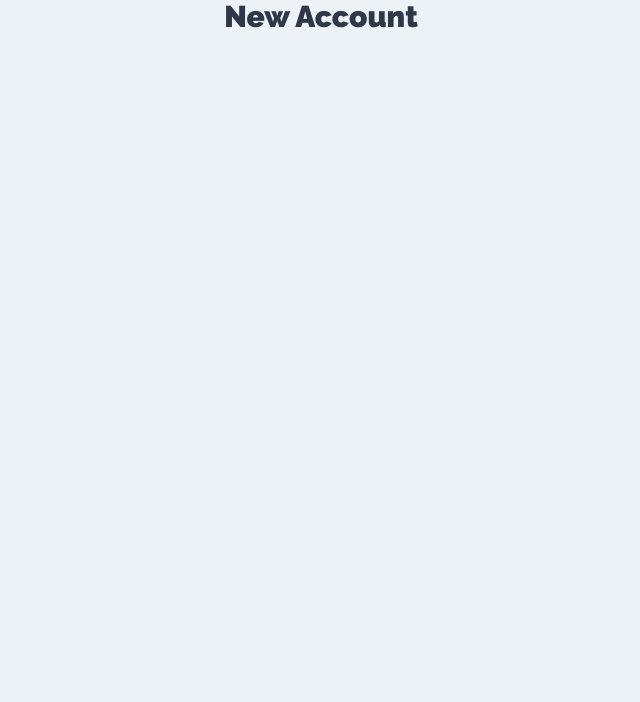
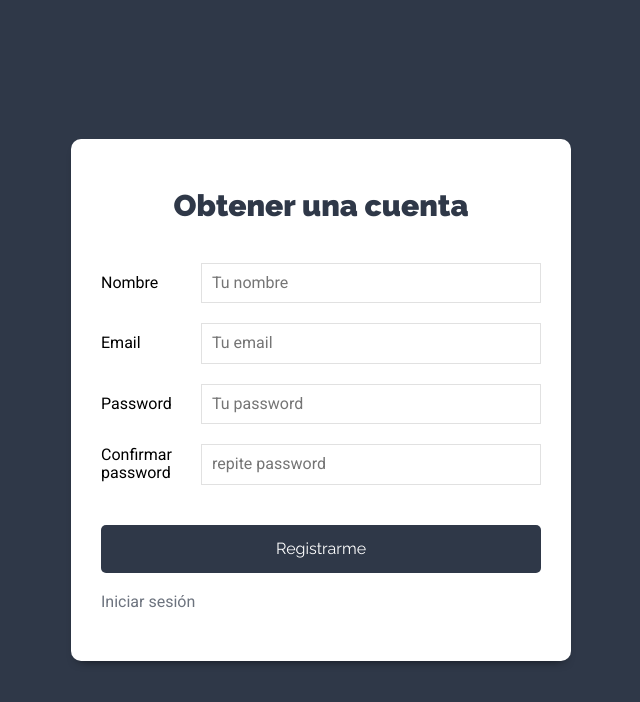
Before and after one commit to devLeonMat/React-P12-ProjectManager, a React (Create React App) app: page /new-account in a window 1280 px wide. Shown: the top 702 px of the page, without its empty margins (319-959 px from the left). Built offline with nearby package versions, Linux system fonts and the light colour scheme.

Commit message:
add change

```diff
--- a/src/components/auth/Login.js
+++ b/src/components/auth/Login.js
@@ -1,8 +1,65 @@
-import React from "react";
+import React, {useState} from "react";
+import {Link} from 'react-router-dom';
+
 
 const Login = () => {
+
+    // state for init session
+    const [user, saveUser] = useState({
+        email: '',
+        password: ''
+    });
+
+    const {email, password} = user;
+
+    const onChange = e => {
+        saveUser({
+            ...user,
+            [e.target.name]: e.target.value
+        })
+    };
+
+    const onSubmit = e => {
+        e.preventDefault();
+    }
+
     return (
-        <h1>Login</h1>
+        <div className="form-usuario">
+            <div className="contenedor-form sombra-dark">
+                <h1>Iniciar Sesión</h1>
+                <form onSubmit={onSubmit}>
+                    <div className="campo-form">
+                        <label htmlFor="email">Email</label>
+                        <input
+                            type="email"
+                            id="email"
+                            name="email"
+                            placeholder="Tu email"
+                            value={email}
+                            onChange={onChange}
+                        />
+                    </div>
+                    <div className="campo-form">
+                        <label htmlFor="email">Password</label>
+                        <input
+                            type="password"
+                            id="password"
+                            name="password"
+                            placeholder="Tu password"
+                            value={password}
+                            onChange={onChange}
+                        />
+                    </div>
+                    <div className="campo-form">
+                        <input
+                            type="submit"
+                            className="btn btn-primario btn-block"
+                            value="Iniciar Sesión"/>
+                    </div>
+                </form>
+                <Link to={'/new-account'} className="enlace-cuenta"> Obtener Cuenta</Link>
+            </div>
+        </div>
 
     )
 };
--- a/src/components/auth/NewAccount.js
+++ b/src/components/auth/NewAccount.js
@@ -1,10 +1,90 @@
-import React from "react";
+import React, {useState} from "react";
+import {Link} from 'react-router-dom';
+
 
 const NewAccount = () => {
+
+    // state for init session
+    const [user, saveUser] = useState({
+        name: '',
+        email: '',
+        password: '',
+        confirm: ''
+    });
+
+    const {name, email, password, confirm} = user;
+
+    const onChange = e => {
+        saveUser({
+            ...user,
+            [e.target.name]: e.target.value
+        })
+    };
+
+    const onSubmit = e => {
+        e.preventDefault();
+    }
+
     return (
-        <h1>New Account</h1>
+        <div className="form-usuario">
+            <div className="contenedor-form sombra-dark">
+                <h1>Obtener una cuenta</h1>
+                <form onSubmit={onSubmit}>
+                    <div className="campo-form">
+                        <label htmlFor="name">Nombre</label>
+                        <input
+                            type="text"
+                            id="name"
+                            name="name"
+                            placeholder="Tu nombre"
+                            value={name}
+                            onChange={onChange}
+                        />
+                    </div>
+                    <div className="campo-form">
+                        <label htmlFor="email">Email</label>
+                        <input
+                            type="email"
+                            id="email"
+                            name="email"
+                            placeholder="Tu email"
+                            value={email}
+                            onChange={onChange}
+                        />
+                    </div>
+                    <div className="campo-form">
+                        <label htmlFor="email">Password</label>
+                        <input
+                            type="password"
+                            id="password"
+                            name="password"
+                            placeholder="Tu password"
+                            value={password}
+                            onChange={onChange}
+                        />
+                    </div>
+                    <div className="campo-form">
+                        <label htmlFor="confirm">Confirmar password</label>
+                        <input
+                            type="password"
+                            id="confirm"
+                            name="confirm"
+                            placeholder="repite password"
+                            value={confirm}
+                            onChange={onChange}
+                        />
+                    </div>
+                    <div className="campo-form">
+                        <input
+                            type="submit"
+                            className="btn btn-primario btn-block"
+                            value="Registrarme"/>
+                    </div>
+                </form>
+                <Link to={'/'} className="enlace-cuenta">Iniciar sesión</Link>
+            </div>
+        </div>
 
     )
 };
-
 export default NewAccount;
--- /dev/null
+++ b/src/components/layout/Sidebar.js
@@ -0,0 +1,12 @@
+const Sidebar = () => {
+    return (
+        <aside>
+            <h1>MERN <span>Task</span></h1>
+            <div className="proyectos">
+                <h2>tus proyectos</h2>
+            </div>
+        </aside>
+    )
+};
+
+export default Sidebar
--- a/src/components/projects/Projects.js
+++ b/src/components/projects/Projects.js
@@ -1,8 +1,18 @@
 import React from "react";
+import Sidebar from "../layout/Sidebar";
 
 const Projects = () => {
     return (
-        <h1>Projects</h1>
+        <div className="contenedor-app">
+            <Sidebar/>
+            <div className="seccion-principal">
+                <main>
+                    <div className="contenedor-tareas">
+
+                    </div>
+                </main>
+            </div>
+        </div>
 
     )
 };
```
